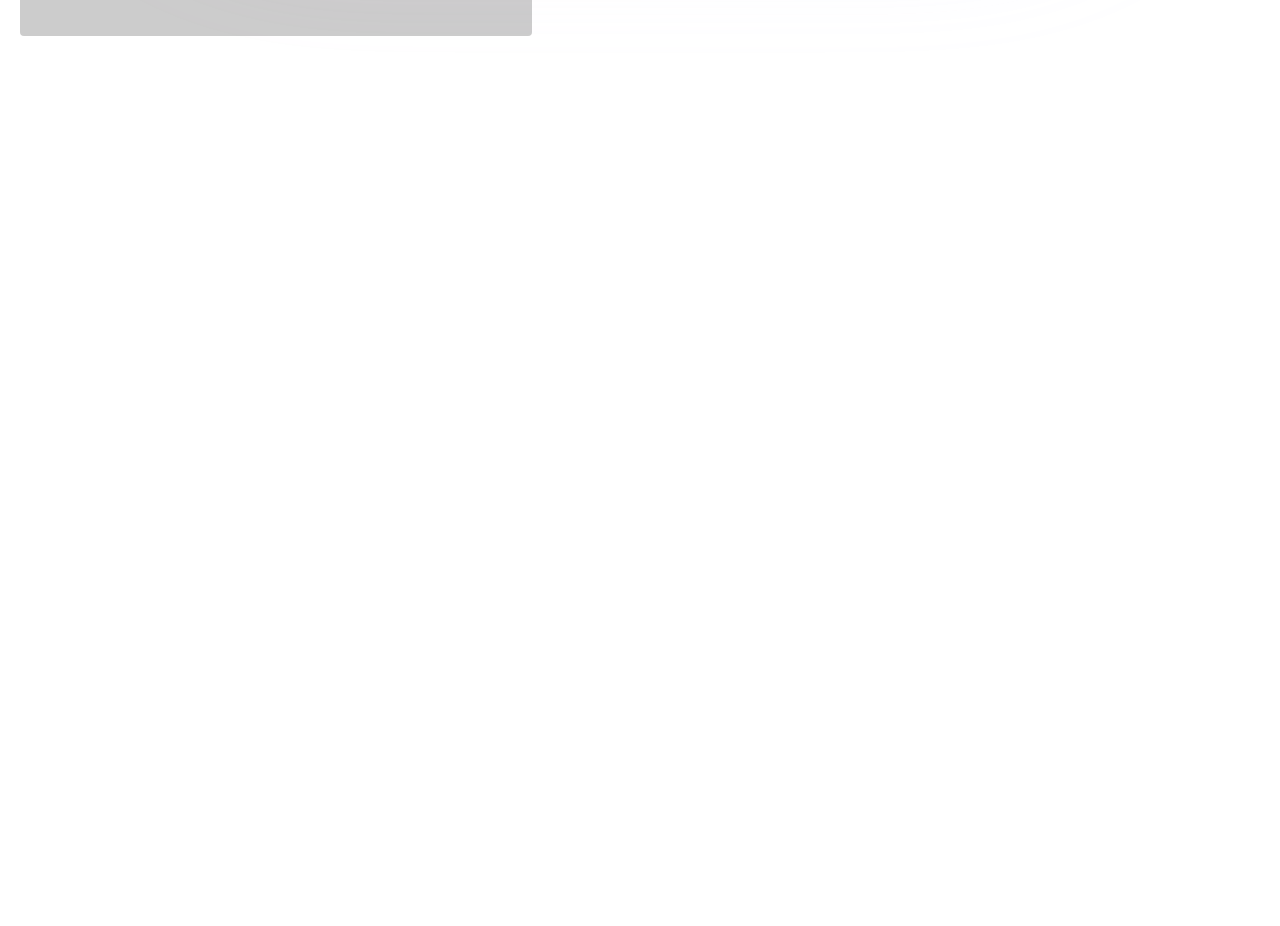
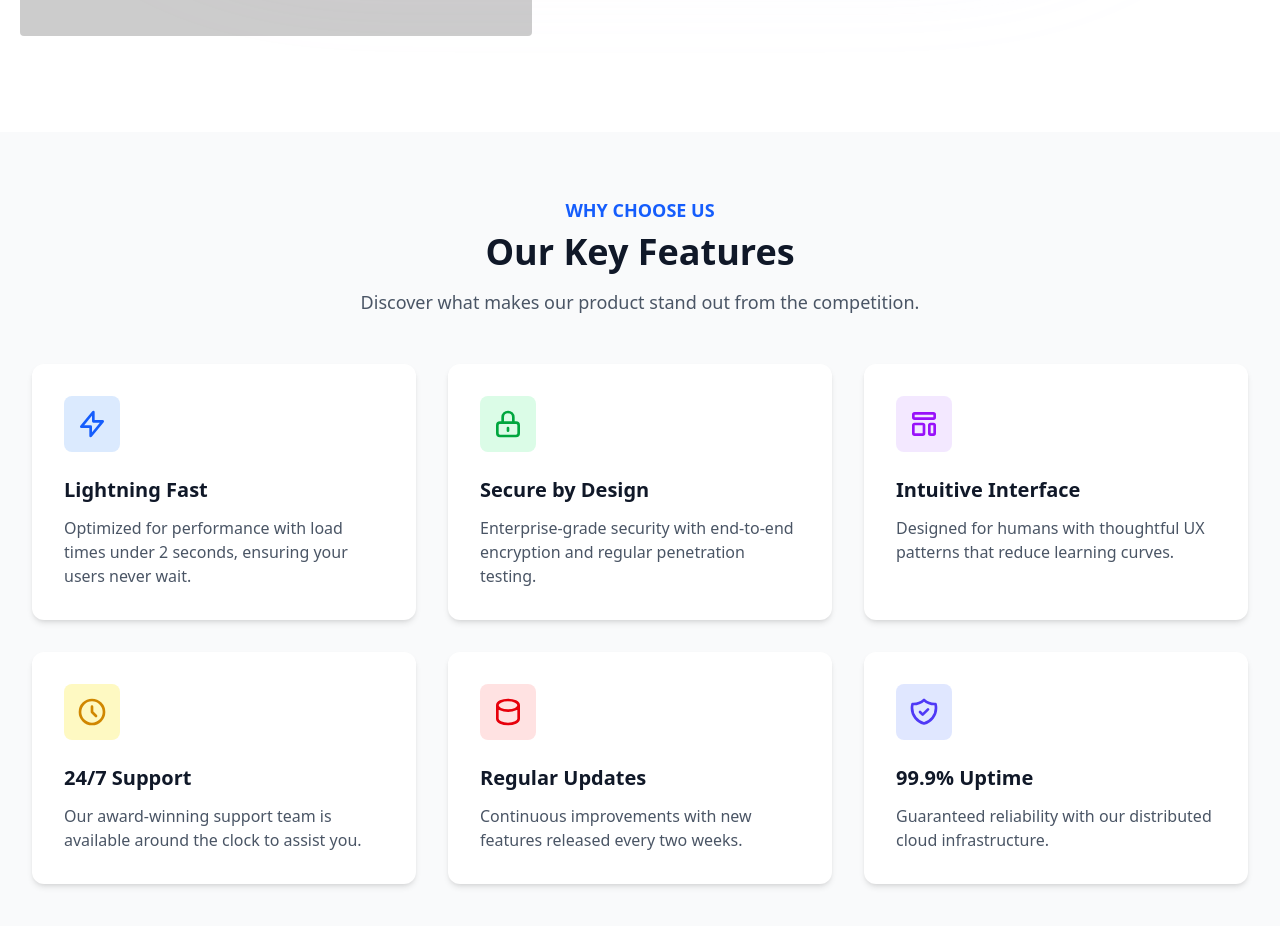
Before and after one commit to Lio3307/Finance-Tracker, a React (Vite) app: page / in a window 1280 px wide. Shown: the part 1040-1966 px from the top of the page. Before the commit the page ends 1172 px from the top, so only its background shows below. Built offline with nearby package versions, Linux system fonts and the light colour scheme.

Commit message:
adding Features component

```diff
--- /dev/null
+++ b/src/components/layouts/Features.tsx
@@ -0,0 +1,95 @@
+const Features = () => {
+    return (
+        <>
+        <div className="bg-gray-50">
+    <section className="py-16 px-4 sm:px-6 lg:px-8">
+        <div className="max-w-7xl mx-auto">
+            <div className="text-center mb-12">
+                <span className="text-blue-600 font-semibold text-lg">WHY CHOOSE US</span>
+                <h2 className="mt-2 text-3xl font-bold text-gray-900 sm:text-4xl">Our Key Features</h2>
+                <p className="mt-4 max-w-2xl mx-auto text-lg text-gray-600">
+                    Discover what makes our product stand out from the competition.
+                </p>
+            </div>
+
+            <div className="grid grid-cols-1 gap-8 sm:grid-cols-2 lg:grid-cols-3">
+                <div className="bg-white p-8 rounded-xl shadow-md hover:shadow-lg transition-shadow duration-300">
+                    <div className="w-14 h-14 bg-blue-100 rounded-lg flex items-center justify-center mb-6">
+                        <svg xmlns="http://www.w3.org/2000/svg" className="h-8 w-8 text-blue-600" fill="none" viewBox="0 0 24 24" stroke="currentColor">
+                            <path stroke-linecap="round" stroke-linejoin="round" stroke-width="2" d="M13 10V3L4 14h7v7l9-11h-7z" />
+                        </svg>
+                    </div>
+                    <h3 className="text-xl font-semibold text-gray-900 mb-3">Lightning Fast</h3>
+                    <p className="text-gray-600">
+                        Optimized for performance with load times under 2 seconds, ensuring your users never wait.
+                    </p>
+                </div>
+
+                <div className="bg-white p-8 rounded-xl shadow-md hover:shadow-lg transition-shadow duration-300">
+                    <div className="w-14 h-14 bg-green-100 rounded-lg flex items-center justify-center mb-6">
+                        <svg xmlns="http://www.w3.org/2000/svg" className="h-8 w-8 text-green-600" fill="none" viewBox="0 0 24 24" stroke="currentColor">
+                            <path stroke-linecap="round" stroke-linejoin="round" stroke-width="2" d="M12 15v2m-6 4h12a2 2 0 002-2v-6a2 2 0 00-2-2H6a2 2 0 00-2 2v6a2 2 0 002 2zm10-10V7a4 4 0 00-8 0v4h8z" />
+                        </svg>
+                    </div>
+                    <h3 className="text-xl font-semibold text-gray-900 mb-3">Secure by Design</h3>
+                    <p className="text-gray-600">
+                        Enterprise-grade security with end-to-end encryption and regular penetration testing.
+                    </p>
+                </div>
+
+                <div className="bg-white p-8 rounded-xl shadow-md hover:shadow-lg transition-shadow duration-300">
+                    <div className="w-14 h-14 bg-purple-100 rounded-lg flex items-center justify-center mb-6">
+                        <svg xmlns="http://www.w3.org/2000/svg" className="h-8 w-8 text-purple-600" fill="none" viewBox="0 0 24 24" stroke="currentColor">
+                            <path stroke-linecap="round" stroke-linejoin="round" stroke-width="2" d="M4 5a1 1 0 011-1h14a1 1 0 011 1v2a1 1 0 01-1 1H5a1 1 0 01-1-1V5zM4 13a1 1 0 011-1h6a1 1 0 011 1v6a1 1 0 01-1 1H5a1 1 0 01-1-1v-6zM16 13a1 1 0 011-1h2a1 1 0 011 1v6a1 1 0 01-1 1h-2a1 1 0 01-1-1v-6z" />
+                        </svg>
+                    </div>
+                    <h3 className="text-xl font-semibold text-gray-900 mb-3">Intuitive Interface</h3>
+                    <p className="text-gray-600">
+                        Designed for humans with thoughtful UX patterns that reduce learning curves.
+                    </p>
+                </div>
+
+                <div className="bg-white p-8 rounded-xl shadow-md hover:shadow-lg transition-shadow duration-300">
+                    <div className="w-14 h-14 bg-yellow-100 rounded-lg flex items-center justify-center mb-6">
+                        <svg xmlns="http://www.w3.org/2000/svg" className="h-8 w-8 text-yellow-600" fill="none" viewBox="0 0 24 24" stroke="currentColor">
+                            <path stroke-linecap="round" stroke-linejoin="round" stroke-width="2" d="M12 8v4l3 3m6-3a9 9 0 11-18 0 9 9 0 0118 0z" />
+                        </svg>
+                    </div>
+                    <h3 className="text-xl font-semibold text-gray-900 mb-3">24/7 Support</h3>
+                    <p className="text-gray-600">
+                        Our award-winning support team is available around the clock to assist you.
+                    </p>
+                </div>
+
+                <div className="bg-white p-8 rounded-xl shadow-md hover:shadow-lg transition-shadow duration-300">
+                    <div className="w-14 h-14 bg-red-100 rounded-lg flex items-center justify-center mb-6">
+                        <svg xmlns="http://www.w3.org/2000/svg" className="h-8 w-8 text-red-600" fill="none" viewBox="0 0 24 24" stroke="currentColor">
+                            <path stroke-linecap="round" stroke-linejoin="round" stroke-width="2" d="M4 7v10c0 2.21 3.582 4 8 4s8-1.79 8-4V7M4 7c0 2.21 3.582 4 8 4s8-1.79 8-4M4 7c0-2.21 3.582-4 8-4s8 1.79 8 4" />
+                        </svg>
+                    </div>
+                    <h3 className="text-xl font-semibold text-gray-900 mb-3">Regular Updates</h3>
+                    <p className="text-gray-600">
+                        Continuous improvements with new features released every two weeks.
+                    </p>
+                </div>
+
+                <div className="bg-white p-8 rounded-xl shadow-md hover:shadow-lg transition-shadow duration-300">
+                    <div className="w-14 h-14 bg-indigo-100 rounded-lg flex items-center justify-center mb-6">
+                        <svg xmlns="http://www.w3.org/2000/svg" className="h-8 w-8 text-indigo-600" fill="none" viewBox="0 0 24 24" stroke="currentColor">
+                            <path stroke-linecap="round" stroke-linejoin="round" stroke-width="2" d="M9 12l2 2 4-4m5.618-4.016A11.955 11.955 0 0112 2.944a11.955 11.955 0 01-8.618 3.04A12.02 12.02 0 003 9c0 5.591 3.824 10.29 9 11.622 5.176-1.332 9-6.03 9-11.622 0-1.042-.133-2.052-.382-3.016z" />
+                        </svg>
+                    </div>
+                    <h3 className="text-xl font-semibold text-gray-900 mb-3">99.9% Uptime</h3>
+                    <p className="text-gray-600">
+                        Guaranteed reliability with our distributed cloud infrastructure.
+                    </p>
+                </div>
+            </div>
+        </div>
+    </section>
+</div>
+        </>
+    )
+}
+
+export default Features
--- a/src/pages/Home.tsx
+++ b/src/pages/Home.tsx
@@ -1,6 +1,7 @@
 import Header from "../components/layouts/Header";
 import HeroSection from "../components/layouts/HeroSection";
 import AboutUs from "../components/layouts/AboutUs";
+import Features from "../components/layouts/Features";
 
 const Home = () => {
   return (
@@ -8,6 +9,7 @@ const Home = () => {
       <Header />
       <HeroSection />
       <AboutUs />
+      <Features />
     </>
   );
 };
```
